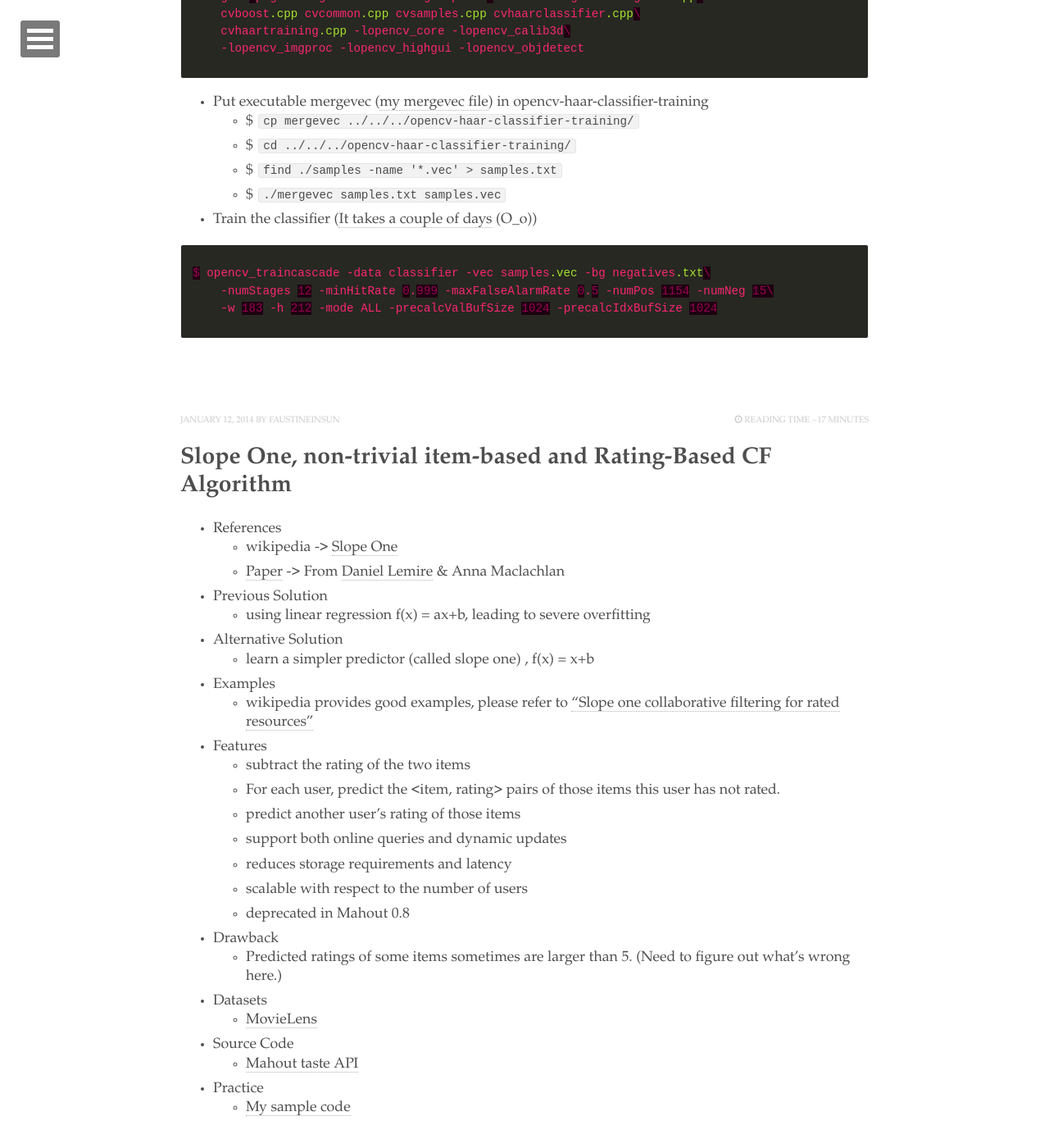
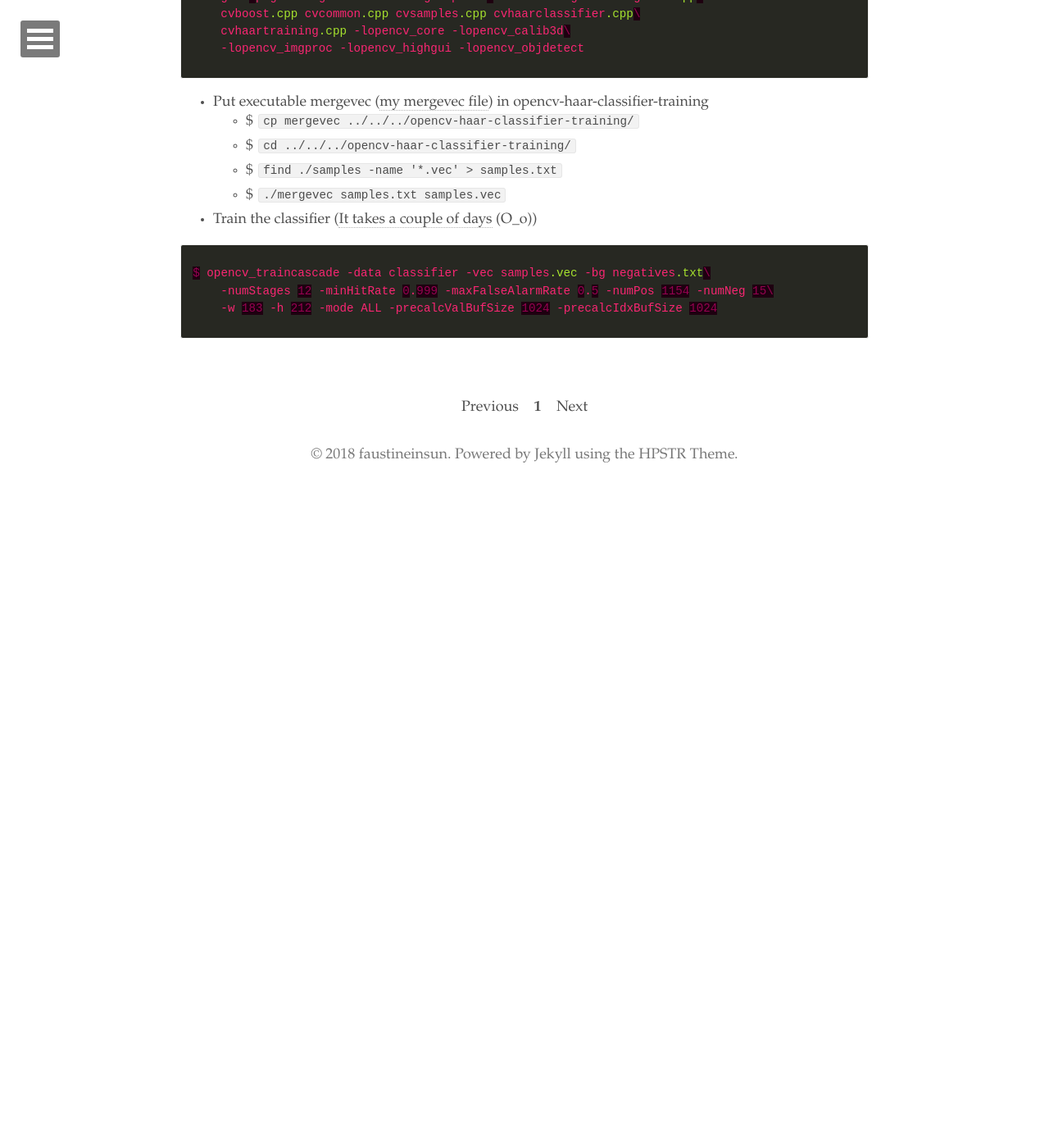
Before and after one commit to faustineinsun/faustineinsun.github.io, a Jekyll site: the page built from index.html, in a window 1280 px wide and 1400 px high, scrolled down 1454 px. Shown: the whole window at 82% size. Built offline with Jekyll 4.4.1, drawn with Linux system fonts in a browser that asks for light colours; nearby versions of some CDN libraries; the list of posts is cut into pages by our own code; after the commit the page ends 2056 px from its top, so only the background shows below that; some of the changed text lies outside the part shown.

```diff
--- a/_posts/2014-01-12-Slope-One-non-trivial-item-based-and-Rating-Based-CF-Algorithm.md
+++ /dev/null
@@ -1,34 +0,0 @@
----
-layout: post
-title: Slope One, non-trivial item-based and Rating-Based CF Algorithm
-description: ""
-tags: [Data Sets, Recommender Systems, Machine Learning]
-modified: 2014-01-12
----
-
-
-* References
-    *  wikipedia -> [Slope One](http://en.wikipedia.org/wiki/Slope_One)
-    *  [Paper](http://lemire.me/fr/documents/publications/lemiremaclachlan_sdm05.pdf) -> From [Daniel Lemire](https://github.com/lemire?tab=repositories) & Anna Maclachlan
-* Previous Solution
-    *  using linear regression f(x) = ax+b, leading to severe overfitting
-* Alternative Solution
-    *  learn a simpler predictor (called slope one) , f(x) = x+b
-* Examples
-    *  wikipedia provides good examples, please refer to ["Slope one collaborative filtering for rated resources"](http://en.wikipedia.org/wiki/Slope_One)
-* Features
-    *  subtract the rating of the two items
-    *  For each user, predict the <item, rating> pairs of those items this user has not rated.
-    *  predict another user's rating of those items
-    *  support both online queries and dynamic updates
-    *  reduces storage requirements and latency
-    *  scalable with respect to the number of users
-    *  deprecated in Mahout 0.8
-* Drawback
-    *  Predicted ratings of some items sometimes are larger than 5. (Need to figure out what's wrong here.)
-* Datasets
-    *  [MovieLens](http://grouplens.org/datasets/movielens/)
-* Source Code
-    *  [Mahout taste API](http://grepcode.com/file/repo1.maven.org/maven2/org.apache.mahout/mahout-core/0.8/org/apache/mahout/cf/taste/impl/recommender/slopeone/SlopeOneRecommender.java#SlopeOneRecommender)
-* Practice
-    *  [My sample code](https://github.com/faustineinsun/AIExamples/blob/master/Java/src/main/java/feiyu/com/collaborativefiltering/SlopeOneRecommenderExample.java)
```
Also changed, not shown: _posts/2017-02-26-OpenCV-haar-training-2-xml.md (renamed from _posts/2014-04-23-OpenCV-haar-training-2-xml.md, +1 -1 lines).
